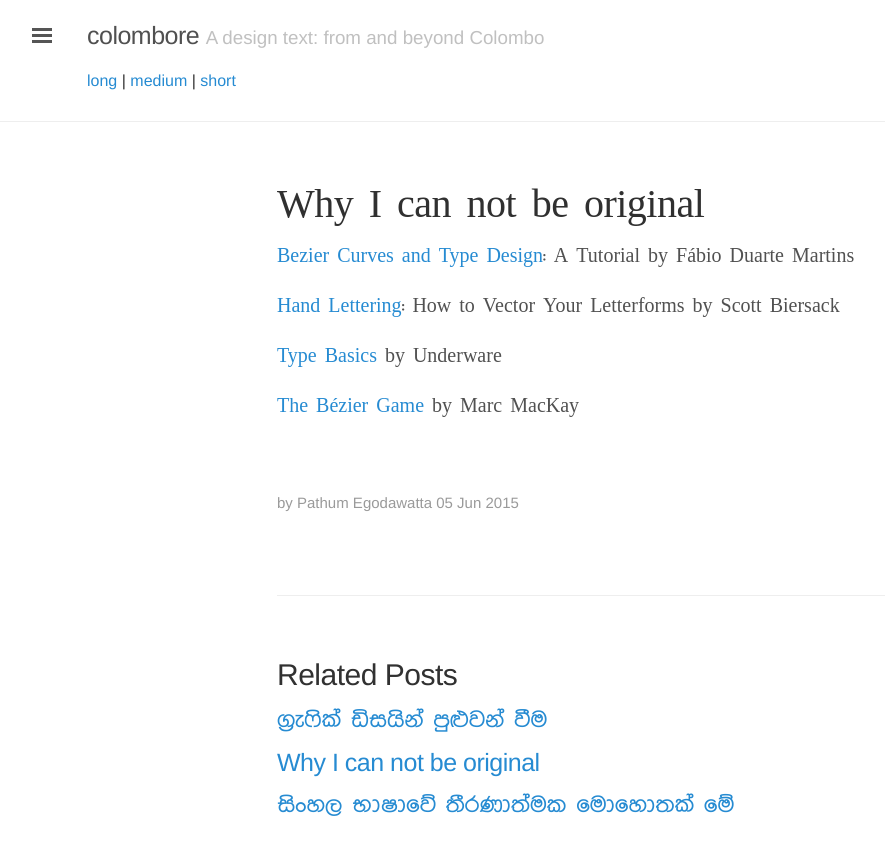
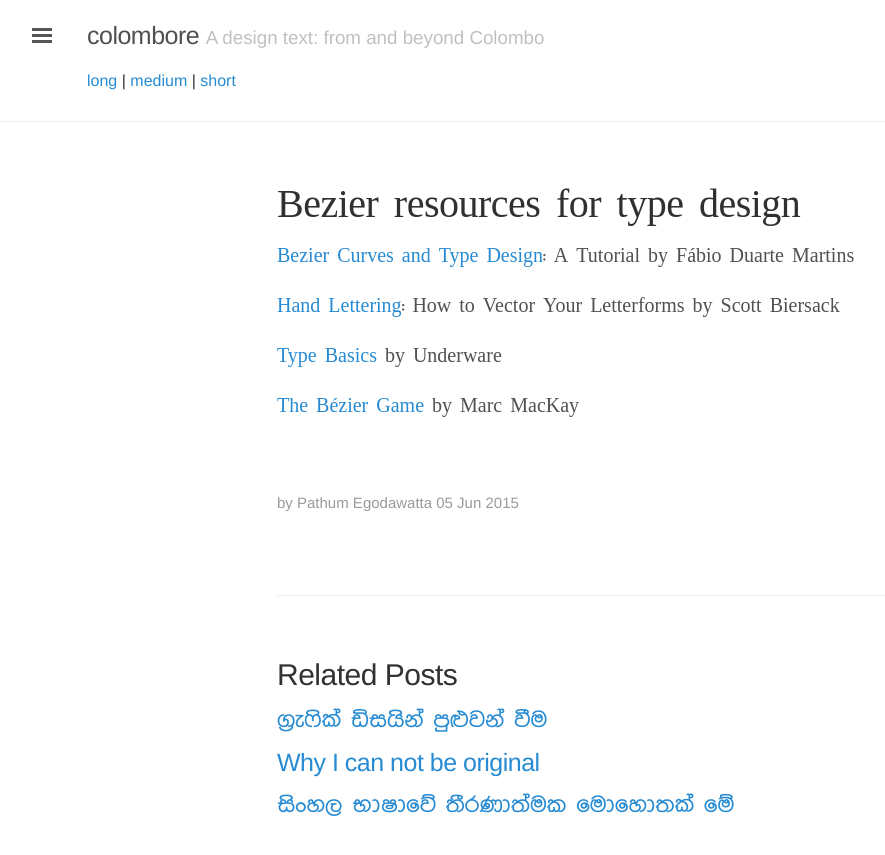
Before and after one commit to mooniak/colombore, a Jekyll site: the page built from _posts/2015-06-05-bezier-for-type.md, in a window 1280 px wide. Shown: the top 855 px of the page, without its empty margins (3-888 px from the left). Built offline with Jekyll 4.4.1, drawn with Linux system fonts in a browser that asks for light colours.

Commit message:
Update 2015-06-05-bezier-for-type.md

```diff
--- a/_posts/2015-06-05-bezier-for-type.md
+++ b/_posts/2015-06-05-bezier-for-type.md
@@ -1,7 +1,7 @@
 ---
 published: true
 layout: post
-title: Why I can not be original
+title: Bezier resources for type design
 category: Edition 2
 length: short
 lang: en
```
